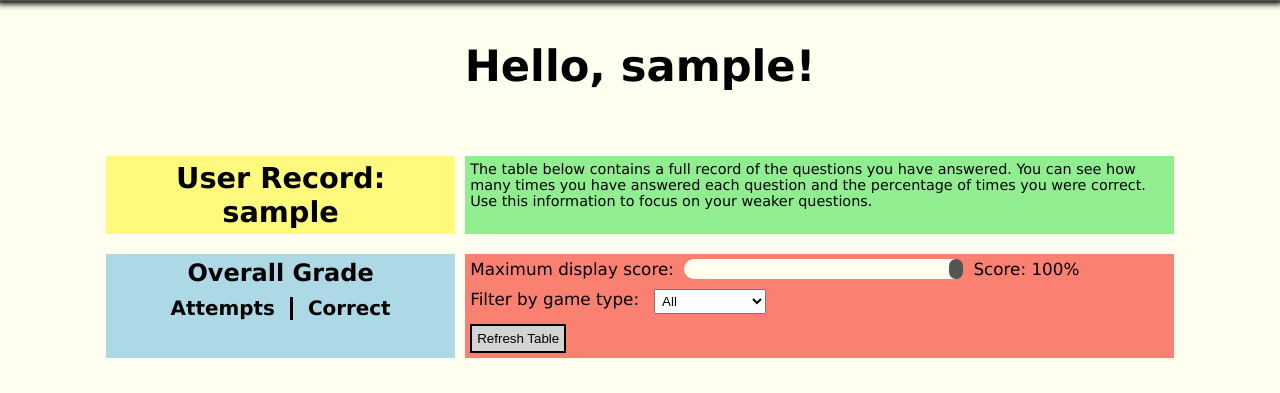
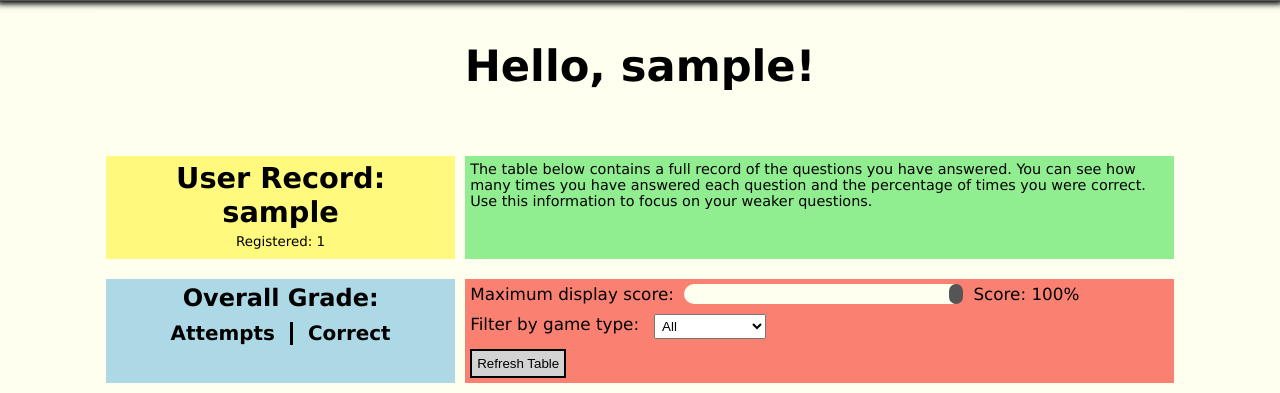
Before and after one commit to derek-watson14/DerDieDas, a Flask app: template templates/profile.html in a window 1280 px wide. Shown: the part 76-469 px from the top of the page. Run offline with Flask 2, Linux system fonts and the light colour scheme; the visitor is signed in with stand-in values (Sample User, id 1); the template is opened without the code that fills it: most values are stand-ins (such as "Sample title", 1, 10 or a date in 2020).

Commit message:
added registration date display + minor asthetic changes

```diff
--- a/templates/profile.html
+++ b/templates/profile.html
@@ -5,12 +5,13 @@
 {% block content %}
   <div class="content-container">
     <div class="content profile-content">
-      <h3 class="page-head">Hello, {{ session["username"] }}!</h3>
+      <h5 class="page-head">Hello, {{ session["username"] }}!</h3>
       <div id="profile-menu">
         <div id="profile-top">
             <div id="profile-user">
                 <h2 id="user-title">User Record:</h2>
                 <h2 id="user-user">{{ session["username"] }}</h2>
+                <p>Registered: {{ session["reg_date"] }}</p>
             </div>
             <p>The table below contains a full record of the questions you have answered.
                 You can see how many times you have answered each question and the percentage of times you
@@ -19,7 +20,7 @@
         </div>
         <div id="profile-bottom">
             <div id="overall">
-                <h4>Overall Grade</h4>
+                <h4>Overall Grade:</h4>
                 <div id="overall-data">
                     <div>
                         <h4 id="overall-attempts"></h4>
@@ -36,7 +37,7 @@
                 <form id="profile-form">
                     <div id="form-top">
                         <p>Maximum display score: </p>
-                        <input type="range" min="1" max="100" value="100"
+                        <input type="range" min="0" max="100" value="100"
                                             class="myslider" id="sliderRange">
                         <div>Score: <span id="demo"></span></div>
                     </div>
```
